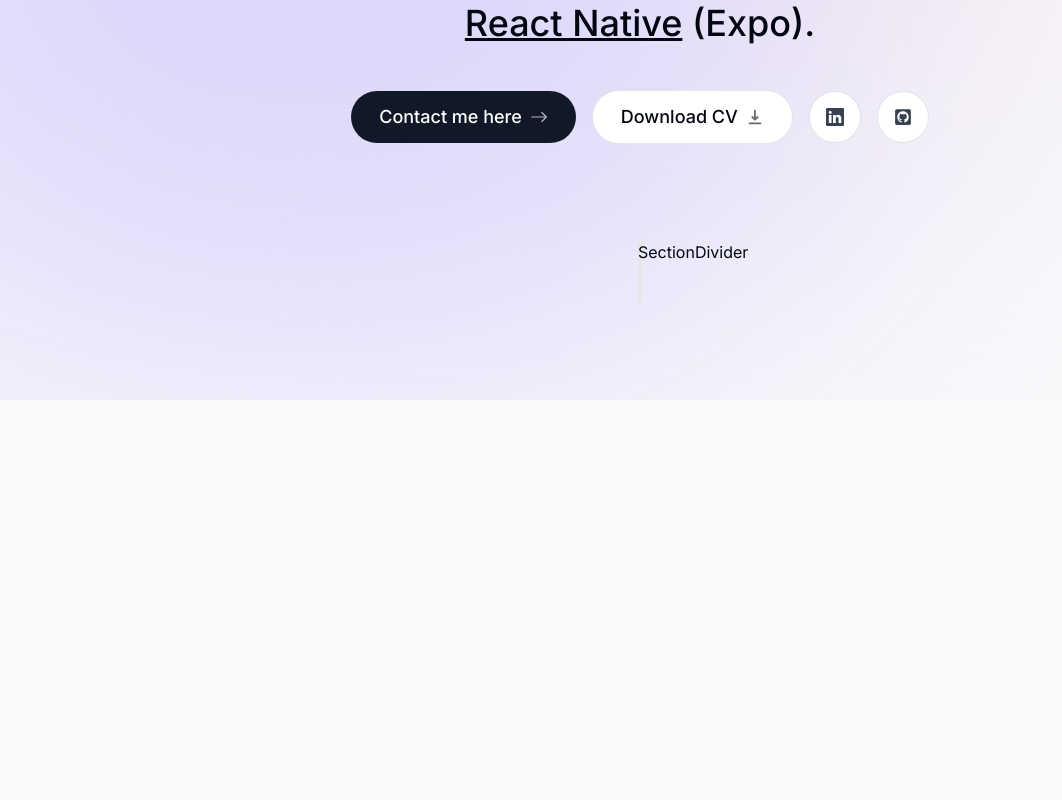
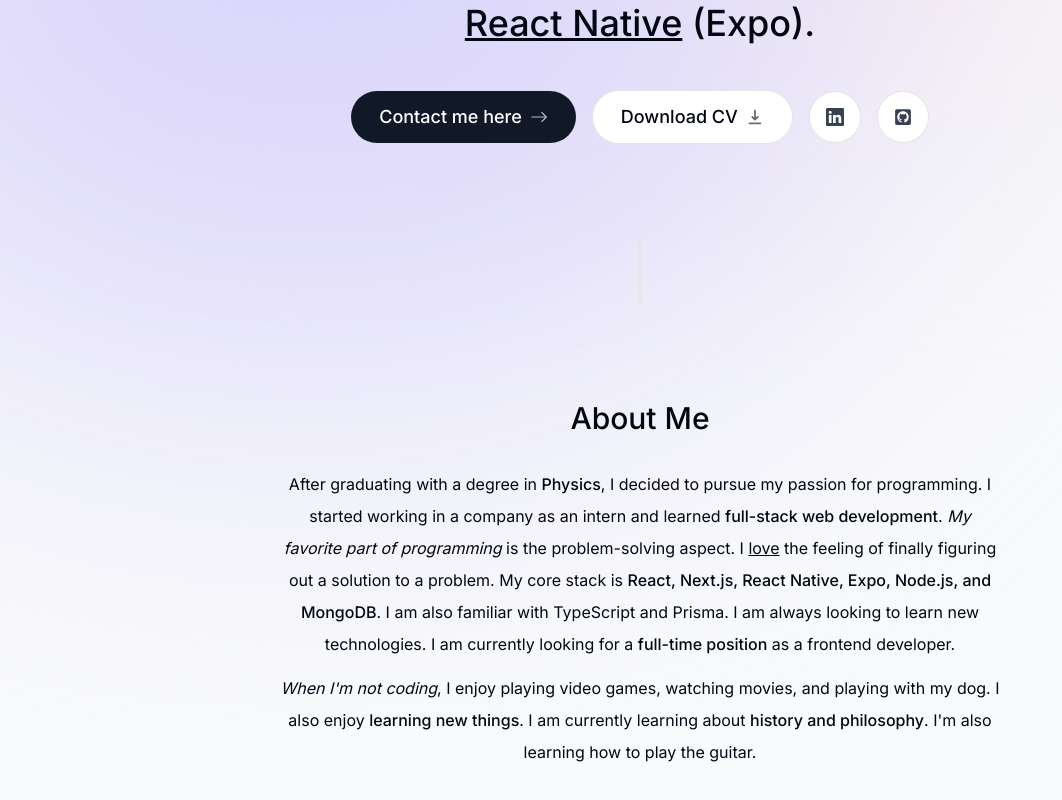
Before and after one commit to bbilginerdem/my-portfolio, a Next.js app: page / in a window 1280 px wide. Shown: the part 422-1222 px from the top of the page, without its empty margins (0-1062 px from the left). Before the commit the page ends 822 px from the top, so only its background shows below. Built offline with nearby package versions, Linux system fonts and the light colour scheme.

Commit message:
added header along with about text and fixed divider a bit

```diff
--- a/app/page.tsx
+++ b/app/page.tsx
@@ -1,3 +1,4 @@
+import About from "@/components/About";
 import Intro from "@/components/Intro";
 import SectionDivider from "@/components/SectionDivider";
 
@@ -6,6 +7,7 @@
     <main className="flex flex-col items-center px-4 ">
       <Intro />
       <SectionDivider />
+      <About />
     </main>
   )
 }
--- a/components/About.tsx
+++ b/components/About.tsx
@@ -1,13 +1,49 @@
-import React from 'react'
+"use client";
 
-function About() {
+import React from "react";
+import SectionHeading from "@/components/SectionHeader";
+import { motion } from "framer-motion";
+// import { useSectionInView } from "@/lib/hooks";
+
+export default function About() {
+// const { ref } = useSectionInView("About");
+
   return (
-    <section>
-      <h2>
-        About me
-      </h2>
-    </section>
-  )
+    <motion.section
+      // ref={ref}
+      className="mb-28 max-w-[45rem] text-center leading-8 sm:mb-40 scroll-mt-28"
+      initial={{ opacity: 0, y: 100 }}
+      animate={{ opacity: 1, y: 0 }}
+      transition={{ delay: 0.175 }}
+      id="about"
+    >
+      <SectionHeading>About me</SectionHeading>
+      <p className="mb-3">
+        After graduating with a degree in{" "}
+        <span className="font-medium">Physics</span>, I decided to pursue my
+        passion for programming. I started working in a company as an intern and learned{" "}
+        <span className="font-medium">full-stack web development</span>.{" "}
+        <span className="italic">My favorite part of programming</span> is the
+        problem-solving aspect. I <span className="underline">love</span> the
+        feeling of finally figuring out a solution to a problem. My core stack
+        is{" "}
+        <span className="font-medium">
+          React, Next.js, React Native, Expo, Node.js, and MongoDB
+        </span>
+        . I am also familiar with TypeScript and Prisma. I am always looking to
+        learn new technologies. I am currently looking for a{" "}
+        <span className="font-medium">full-time position</span> as a frontend
+        developer.
+      </p>
+
+      <p>
+        <span className="italic">When I&apos;m not coding</span>, I enjoy playing
+        video games, watching movies, and playing with my dog. I also enjoy{" "}
+        <span className="font-medium">learning new things</span>. I am currently
+        learning about{" "}
+        <span className="font-medium">history and philosophy</span>. I&apos;m also
+        learning how to play the guitar.
+      </p>
+    </motion.section>
+  );
 }
-
-export default About
--- a/components/SectionDivider.tsx
+++ b/components/SectionDivider.tsx
@@ -1,10 +1,15 @@
-import React from 'react'
-import { motion } from 'framer-motion'
+"use client";
 
-function SectionDivider() {
+import React from "react";
+import { motion } from "framer-motion";
+
+export default function SectionDivider() {
   return (
-    <motion.div initial={{ opacity: 0, y: 100 }} animate={{ opacity: 1, y: 0 }} transition={{ delay: 0.125 }} className="bg-gray-200 my-24 h-16 w-1 rounded-full hidden sm:block">SectionDivider</motion.div>
-  )
+    <motion.div
+      className="bg-gray-200 my-24 h-16 w-1 rounded-full hidden sm:block dark:bg-opacity-20"
+      initial={{ opacity: 0, y: 100 }}
+      animate={{ opacity: 1, y: 0 }}
+      transition={{ delay: 0.125 }}
+    ></motion.div>
+  );
 }
-
-export default SectionDivider
--- /dev/null
+++ b/components/SectionHeader.tsx
@@ -0,0 +1,13 @@
+import React from "react";
+
+type SectionHeadingProps = {
+  children: React.ReactNode;
+};
+
+export default function SectionHeading({ children }: SectionHeadingProps) {
+  return (
+    <h2 className="text-3xl font-medium capitalize mb-8 text-center">
+      {children}
+    </h2>
+  );
+}
```
